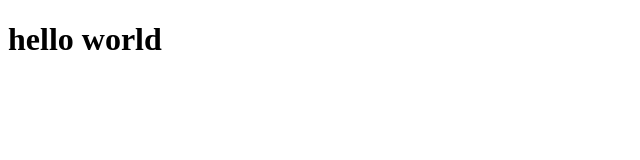
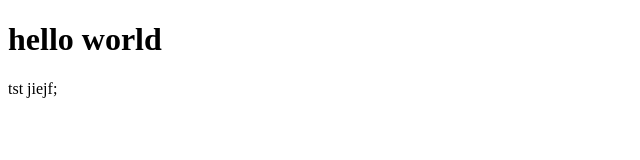
Before and after one commit to PeiJun2402/gitTestSecond, a plain HTML site: page index.html in a window 1280 px wide. Shown: the full height of the page, 0-640 px from the left. Drawn offline with Linux system fonts and the light colour scheme.

Commit message:
third change

```diff
--- a/index.html
+++ b/index.html
@@ -8,6 +8,7 @@
 <body>
     <div class="container">
         <h1>hello world</h1>
+        <p>tst jiejf;</p>
     </div>
 </body>
 </html>
```
